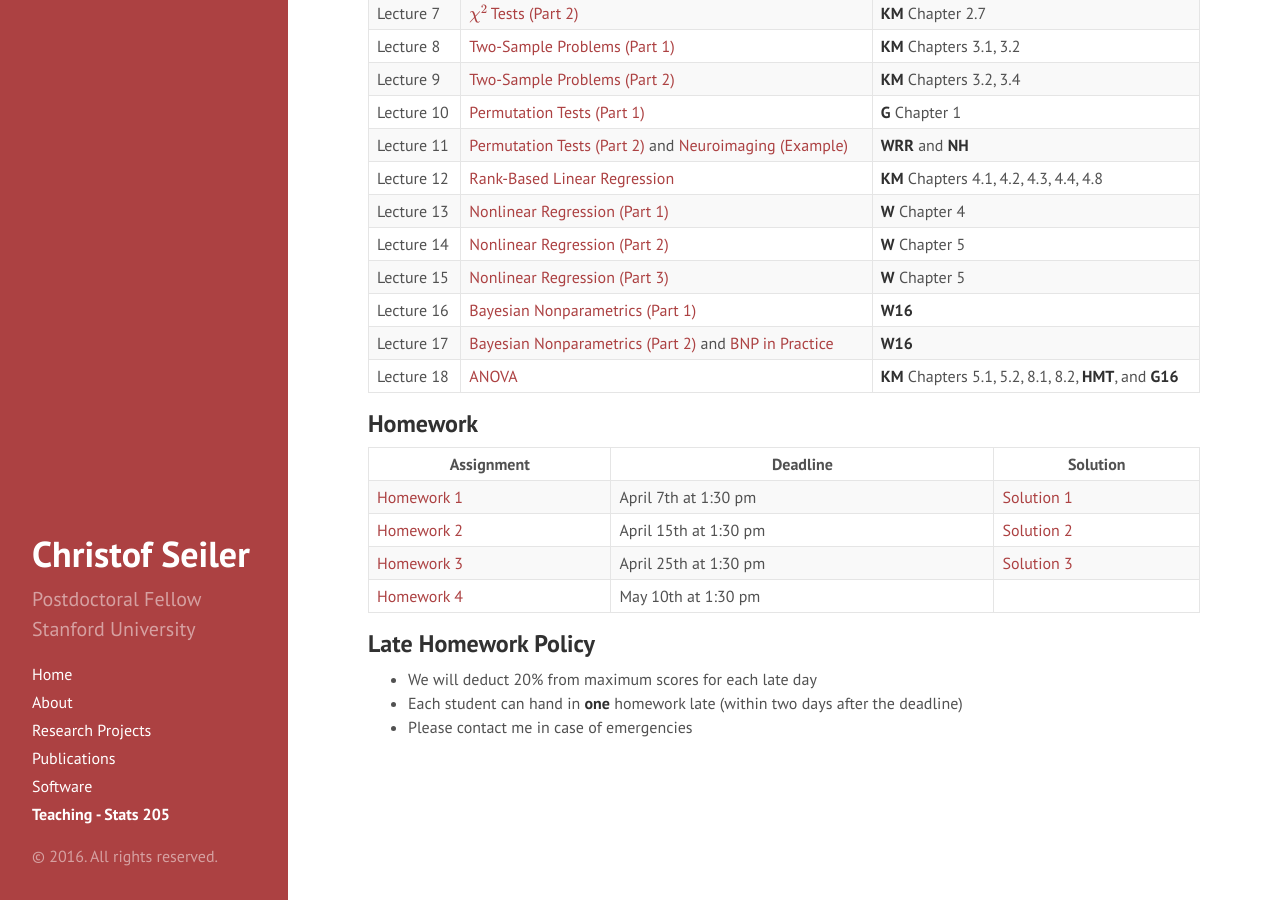
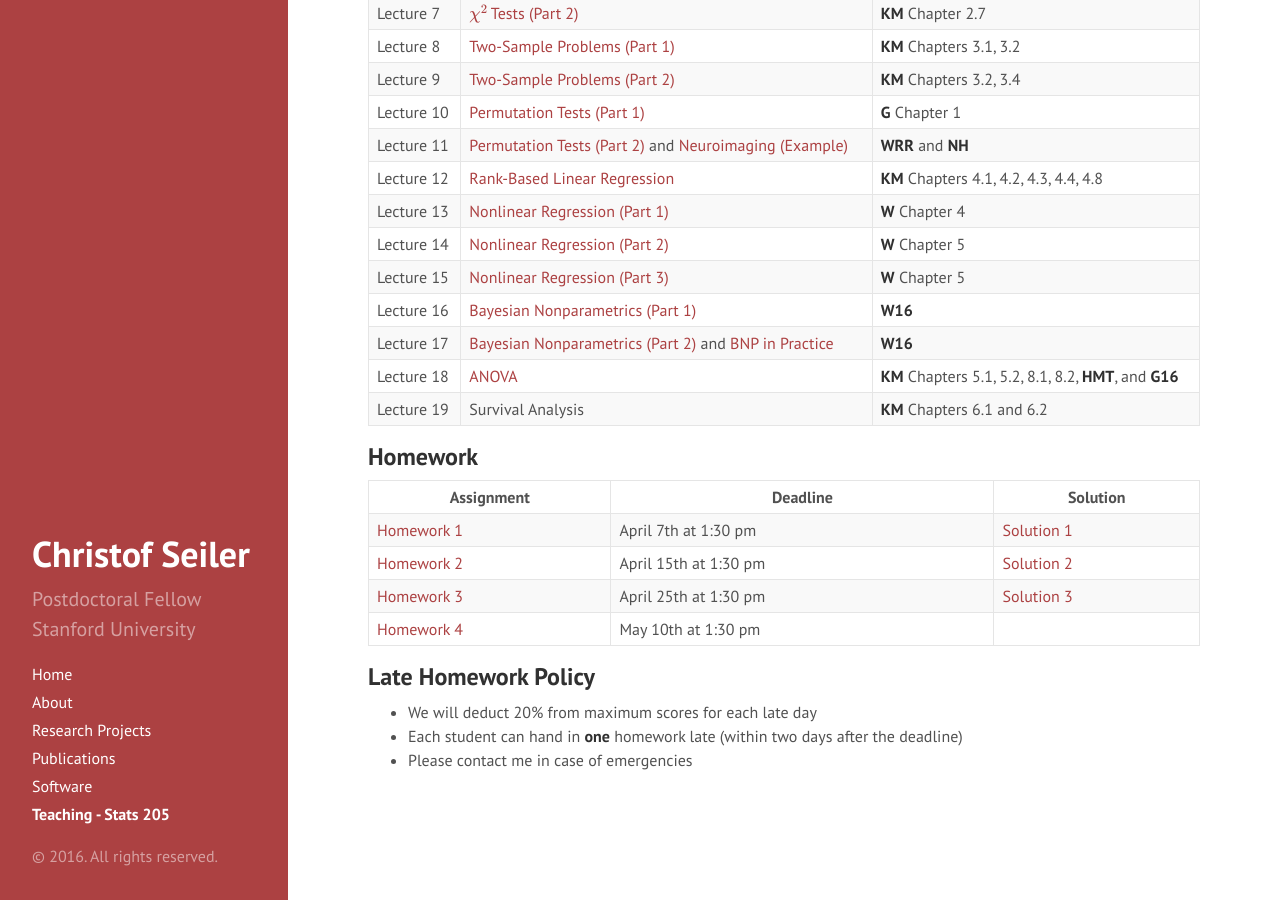
Before and after one commit to ChristofSeiler/ChristofSeiler.github.io, a Jekyll site: the page built from stats205.md, in a window 1280 px wide and 900 px high, scrolled down 2440 px. Built offline with Jekyll 4.4.1, drawn with Linux system fonts in a browser that asks for light colours; formulas are drawn with MathJax 3.

Commit message:
added topic for lecture 19

```diff
--- a/stats205.md
+++ b/stats205.md
@@ -102,6 +102,7 @@ Lecture 15 | [Nonlinear Regression (Part 3)](Lecture15/NonlinearRegressionPart3.
 Lecture 16 | [Bayesian Nonparametrics (Part 1)](Lecture16/BayesianNonparametrics.pdf)                                                           | **W16**
 Lecture 17 | [Bayesian Nonparametrics (Part 2)](Lecture17/BayesianNonparametricsPart2.pdf) and [BNP in Practice](Lecture17/BNPinPractice.pdf)   | **W16**
 Lecture 18 | [ANOVA](Lecture18/ANOVA.pdf)                                                                                                       | **KM** Chapters 5.1, 5.2, 8.1, 8.2, **HMT**, and **G16**
+Lecture 19 | Survival Analysis                                                                                                                  | **KM** Chapters 6.1 and 6.2
 
 ## Homework
 
```
